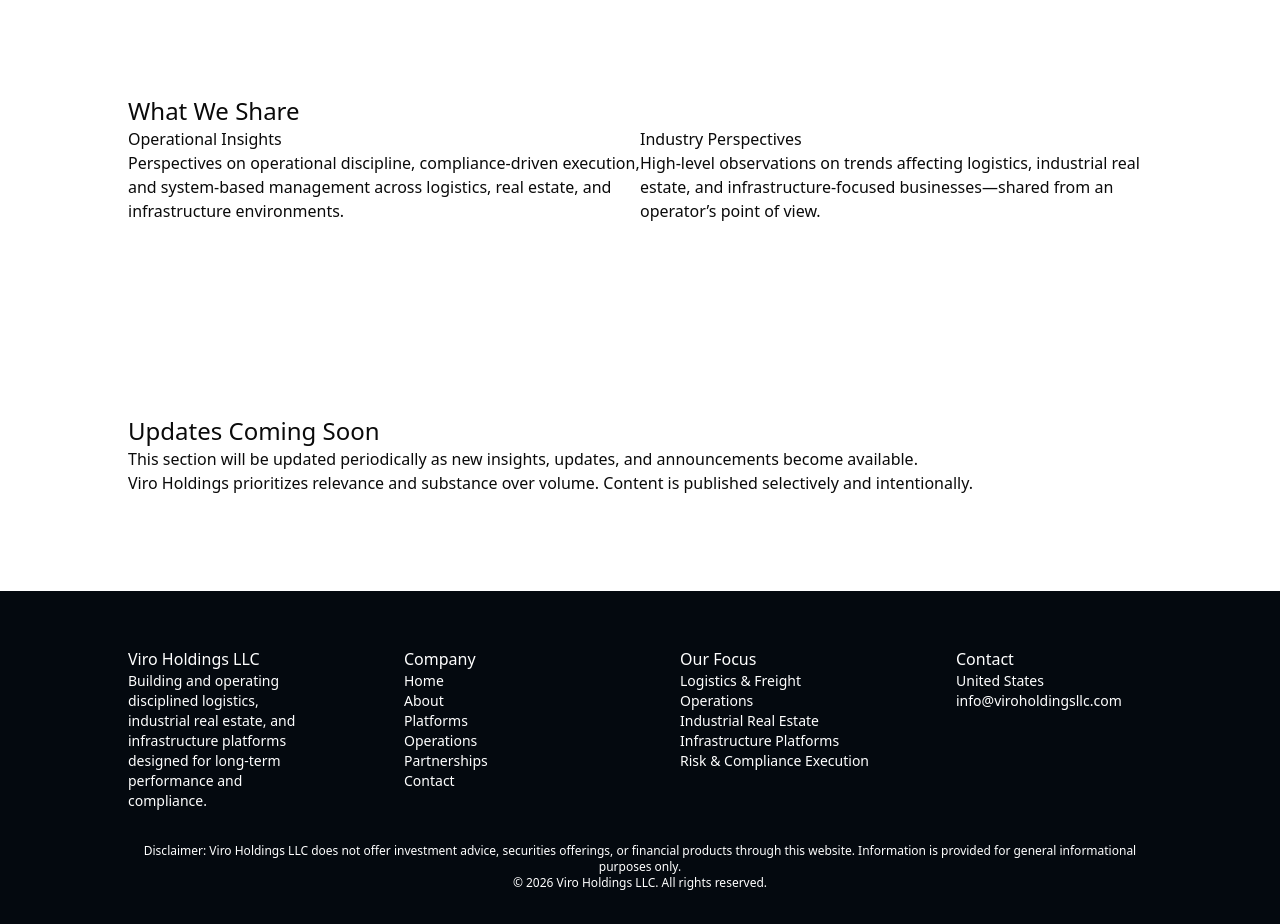
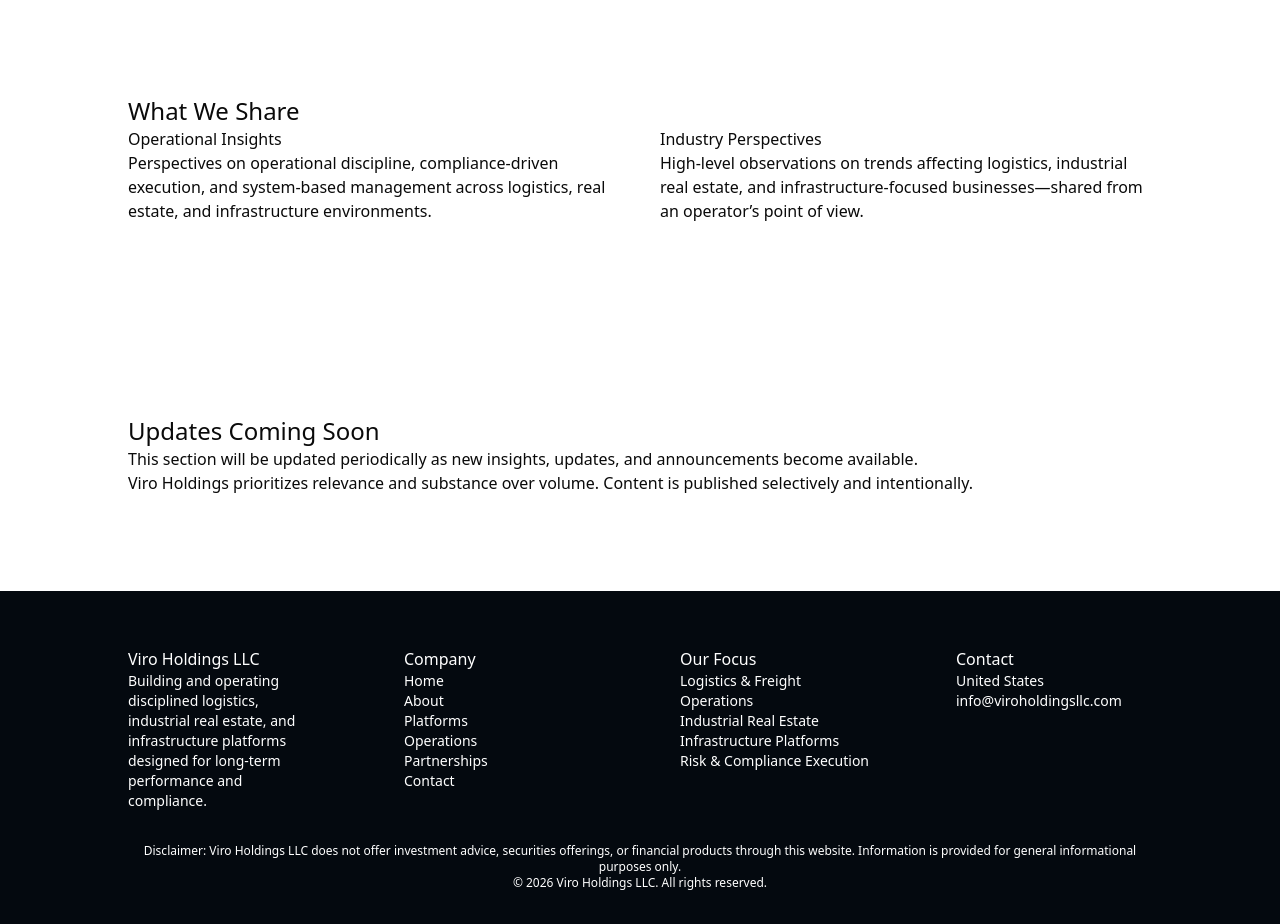
Before and after one commit to felipenino13/viro-holdings-llc, a Next.js app: page /news-insights in a window 1280 px wide. Shown: the part 780-1704 px from the top of the page. Built offline with nearby package versions, Linux system fonts and the light colour scheme.

Commit message:
ad gap in news

```diff
--- a/app/news-insights/page.tsx
+++ b/app/news-insights/page.tsx
@@ -69,7 +69,7 @@ export default function News() {
     <div className="px-2 py-20">
       <div className="max-w-5xl mx-auto grid grid-cols-1 gap-x-20 py-4">
         <h2 className="text-2xl">What We Share</h2>
-        <div className="grid grid-cols-1 sm:grid-cols-2">
+        <div className="grid grid-cols-1 sm:grid-cols-2 gap-10">
           <div>
             <h3 className="text-1xl">Operational Insights</h3>
             <p>
```
